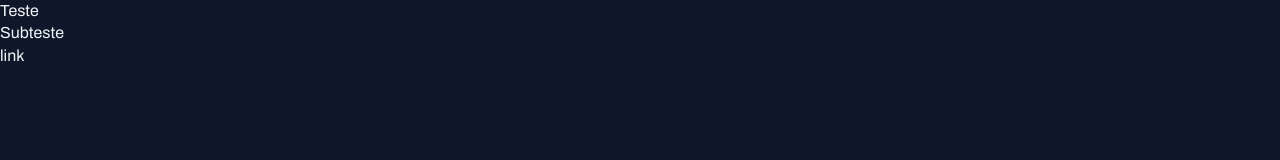
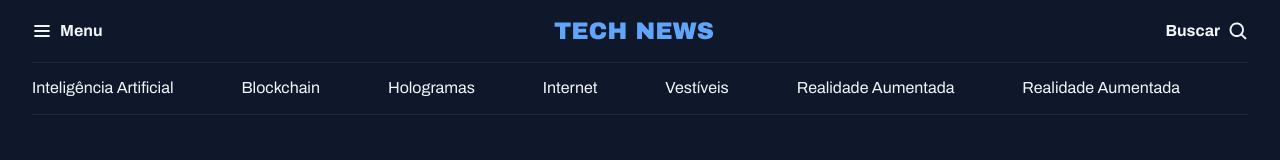
Before and after one commit to sbmatheuss/portaldenoticia, a plain HTML site: page index.html in a window 1280 px wide. Drawn offline with Linux system fonts and the light colour scheme; a web font is replaced by a local one.

Commit message:
criando o header da aplicação

```diff
--- a/index.html
+++ b/index.html
@@ -11,8 +11,34 @@
   <link href="https://fonts.googleapis.com/css2?family=Alice&family=Archivo:ital,wght@0,100..900;1,100..900&family=Open+Sans:ital,wght@0,300..800;1,300..800&family=Poppins:wght@400;700&display=swap" rel="stylesheet">
 </head>
 <body>
-  <h1>Teste</h1>
-  <h2>Subteste</h2>
-  <a href="#">link</a>
+  <header class="container">
+    <nav id="primary" class="grid grid-flow-col">
+      <div>
+        <img src="icons/List.svg" alt="ícone de menu">
+        <strong>Menu</strong>
+      </div>
+
+      <div>
+        <img src="logo/Tech News.svg" alt="TechNews Logo">
+      </div>
+
+
+      <div>
+        <strong>Buscar</strong>
+        <img src="icons/MagnifyingGlass.svg" alt="ícone de lupa">
+      </div>
+
+    </nav>
+
+    <nav id="secondary" class="grid grid-flow-col">
+      <a href="#">Inteligência Artificial</a>
+      <a href="#">Blockchain</a>
+      <a href="#">Hologramas</a>
+      <a href="#">Internet</a>
+      <a href="#">Vestíveis</a>
+      <a href="#">Realidade Aumentada</a>
+      <a href="#">Realidade Aumentada</a>
+    </nav>
+  </header>
 </body>
 </html>
--- a/syles/global.css
+++ b/syles/global.css
@@ -40,3 +40,18 @@ a:hover {
 h1, h2, h3 {
   font: inherit;
 }
+
+.container {
+  max-width: 1280px;
+  padding-inline: 32px;
+  margin-inline: auto;
+}
+
+/*utility-first*/
+.grid {
+  display: grid;
+}
+
+.grid-flow-col {
+  grid-auto-flow: column;
+}
--- /dev/null
+++ b/syles/header.css
@@ -0,0 +1,26 @@
+#primary {
+  padding-block: 20px;
+
+
+  div {
+    display: flex;
+    align-items: center;
+    gap: 8px;
+  }
+
+
+  /* nesting css */
+  div:nth-child(2) {
+    margin-inline: auto;
+  }
+
+  div:nth-child(3) {
+    justify-self: end;
+  }
+}
+
+#secondary {
+  padding-block: 14px;
+  border: solid 1px  var(--stroke-color);
+  border-inline: none;
+}
--- a/syles/index.css
+++ b/syles/index.css
@@ -1 +1,2 @@
 @import url(global.css);
+@import url(header.css);
```
